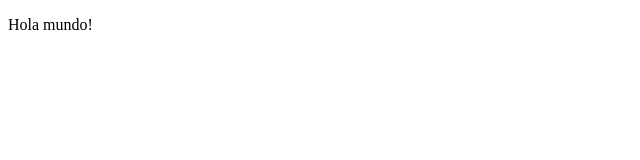
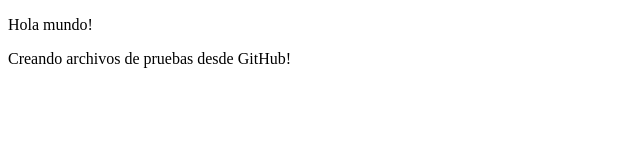
Before and after one commit to VladiWolf/Proyecto-Git-C, a plain HTML site: page index.html in a window 1280 px wide. Shown: the whole page, without its empty margins (0-640 px from the left). Drawn offline with Linux system fonts and the light colour scheme.

Commit message:
modificacion.html

```diff
--- a/index.html
+++ b/index.html
@@ -7,5 +7,6 @@
 </head>
 <body>
     <p>Hola mundo!</p>
+    <p>Creando archivos de pruebas desde GitHub!</p>
 </body>
 </html>
```
